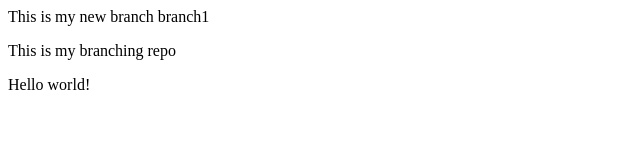
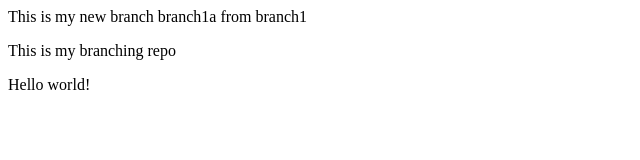
Before and after one commit to msrk28/branch_merge, a plain HTML site: page index.html in a window 1280 px wide. Shown: the whole page, without its empty margins (0-640 px from the left). Drawn offline with Linux system fonts and the light colour scheme.

Commit message:
add new branch1a

```diff
--- a/index.html
+++ b/index.html
@@ -1,3 +1,3 @@
-<p>This is my new branch branch1</p>
+<p>This is my new branch branch1a from branch1</p>
 <p>This is my branching repo</p>
 <p>Hello world!</p>
```
Also changed, not shown: 1 other file.
